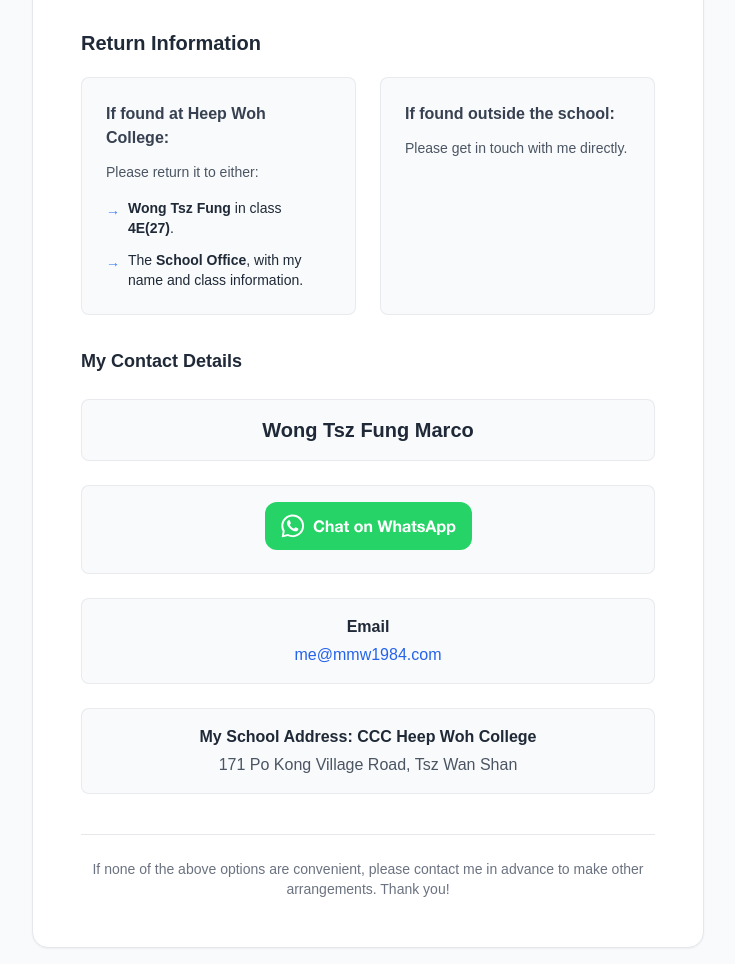
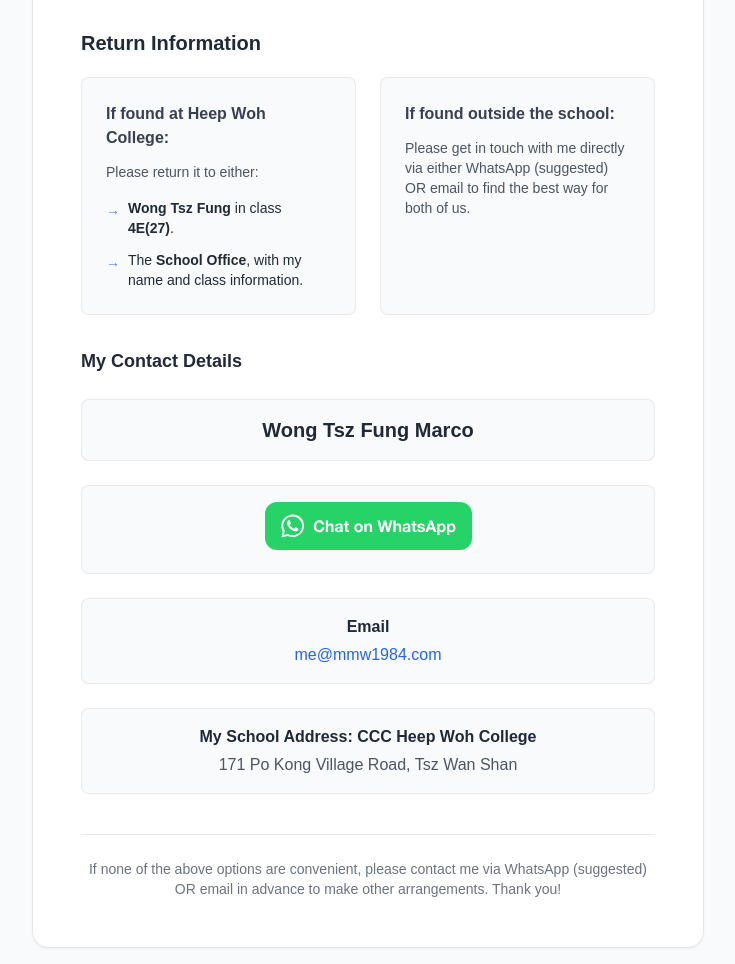
Before and after one commit to mmw1984/lost-and-found, a plain HTML site: page index.html in a window 1280 px wide. Shown: the part 280-1244 px from the top of the page, without its empty margins (272-1007 px from the left). Drawn offline with nearby package versions, Linux system fonts and the light colour scheme; no server answers; a web font is replaced by a local one.

Commit message:
Revise lost item return information and contact details
Updated the return information for lost items, including contact methods and a polite note in the footer.

```diff
--- a/index.html
+++ b/index.html
@@ -62,7 +62,7 @@
                 <!-- Card for "Found Elsewhere" -->
                 <div class="bg-gray-50 rounded-lg p-6 border border-gray-200/80">
                     <h3 class="font-semibold text-gray-700">If found outside the school:</h3>
-                    <p class="text-gray-600 text-sm mt-3">Please get in touch with me directly.</p>
+                    <p class="text-gray-600 text-sm mt-3">Please get in touch with me directly via either WhatsApp (suggested) OR email to find the best way for both of us.</p>
                 </div>
             </div>
 
@@ -98,7 +98,7 @@
 
             <!-- Final polite note in the footer -->
             <footer class="border-t border-gray-200 mt-10 pt-6 text-center">
-                <p class="text-sm text-gray-500">If none of the above options are convenient, please contact me in advance to make other arrangements. Thank you!</p>
+                <p class="text-sm text-gray-500">If none of the above options are convenient, please contact me via WhatsApp (suggested) OR email in advance to make other arrangements. Thank you!</p>
             </footer>
 
         </div>
```
